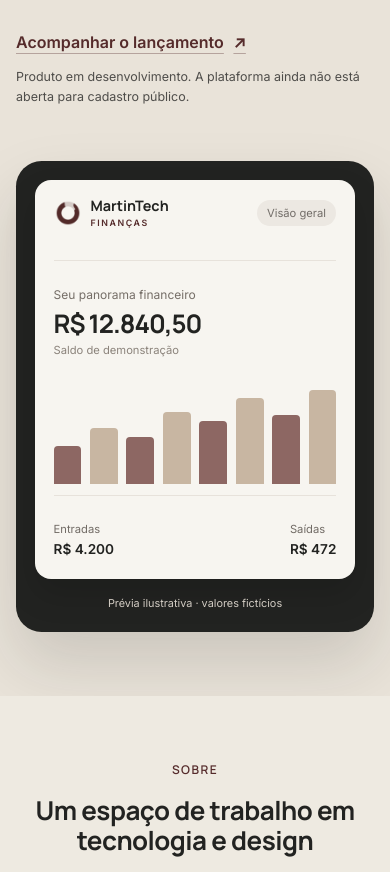
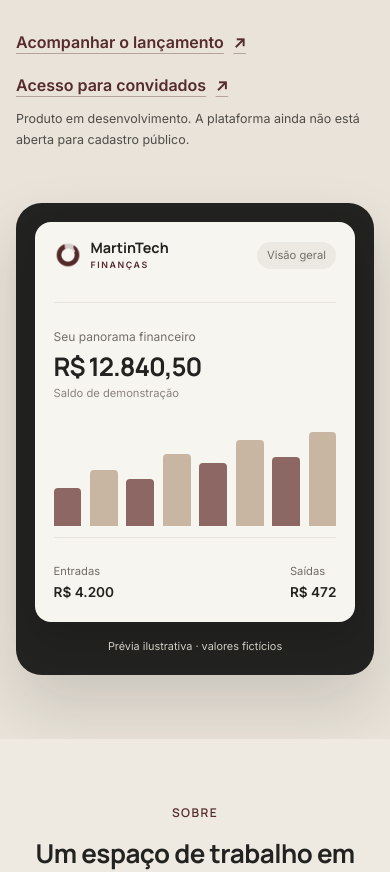
Before and after one commit to MartinView/martintech-site, a plain HTML site: page index.html in a window 390 px wide. Shown: the part 2216-3088 px from the top of the page. Drawn offline with Linux system fonts and the light colour scheme.

Commit message:
Link finance app and record HTTPS activation

```diff
--- a/index.html
+++ b/index.html
@@ -112,6 +112,7 @@
             <li><span aria-hidden="true">03</span> Planejamento e relatórios para decidir com confiança</li>
           </ul>
           <a class="text-link" href="mailto:contato@martintech.org?subject=Quero%20conhecer%20o%20MartinTech%20Finan%C3%A7as">Acompanhar o lançamento <span aria-hidden="true">↗</span></a>
+          <a class="text-link product__access" href="https://financas.martintech.org/">Acesso para convidados <span aria-hidden="true">↗</span></a>
           <p class="product__disclaimer">Produto em desenvolvimento. A plataforma ainda não está aberta para cadastro público.</p>
         </div>
         <div class="product__visual" role="img" aria-label="Prévia ilustrativa de um painel financeiro, sem dados reais">
--- a/styles.css
+++ b/styles.css
@@ -437,6 +437,7 @@ a {
   text-underline-offset: 5px;
 }
 .text-link:hover { text-decoration-color: currentColor; }
+.product__access { margin-left: 1.5rem; }
 .product__copy .product__disclaimer {
   font-size: 0.78rem;
   margin-top: 0.7rem;
@@ -539,6 +540,7 @@ a {
 
 /* Responsivo — header vira burger */
 @media (max-width: 720px) {
+  .product__access { display: flex; margin: 1rem 0 0; width: fit-content; }
   .nav__toggle {
     display: block;
   }
```
Also changed, not shown: 1 other file.
